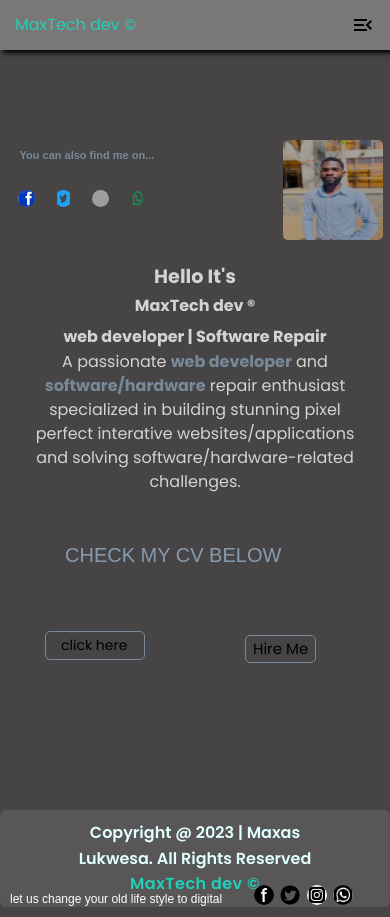
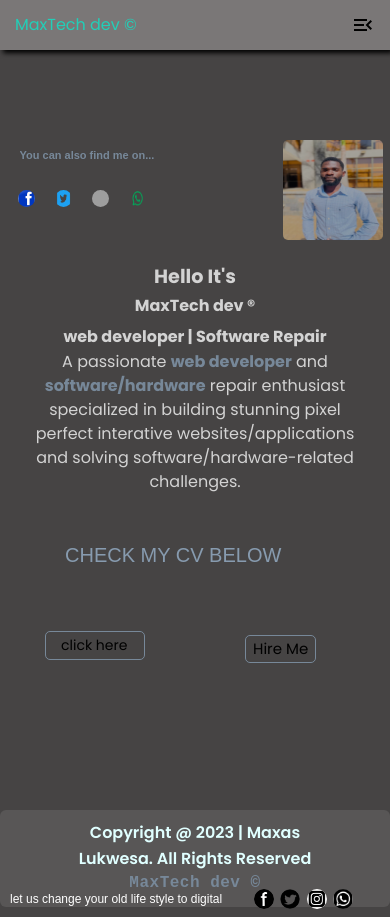
Before and after one commit to MAXASL/MaxTech-dev, a website: page index.html in a window 390 px wide. Drawn offline with nearby package versions, Linux system fonts and the light colour scheme; some packages are replaced by stand-ins of ours; grey boxes are pictures that could not be loaded; a script that the page names is missing.

Commit message:
Update stylesheet.css

```diff
--- a/stylesheet.css
+++ b/stylesheet.css
@@ -1106,7 +1106,7 @@ footer {
 
 footer .logo{
     letter-spacing: 0.5px;
-    color: rgb(34, 207, 184);;
+    color: lightslategray;
     font-weight: 600;
 
 }
@@ -1167,7 +1167,7 @@ footer h4{
     .social-icons-footer{
         width: 100px;
         margin-left: 65%;
-        margin-top: -3%;
+        margin-top: -2%;
     }
 
     footer h4{
@@ -1176,4 +1176,11 @@ footer h4{
         padding-left: -5px;
         font-size: 12px;
     }
+    footer .logo{
+        font-family: 'Courier New', Courier, monospace;
+        font-style: normal;
+        font-weight: 600;
+        font-size: medium;
+
+    }
 }
```
